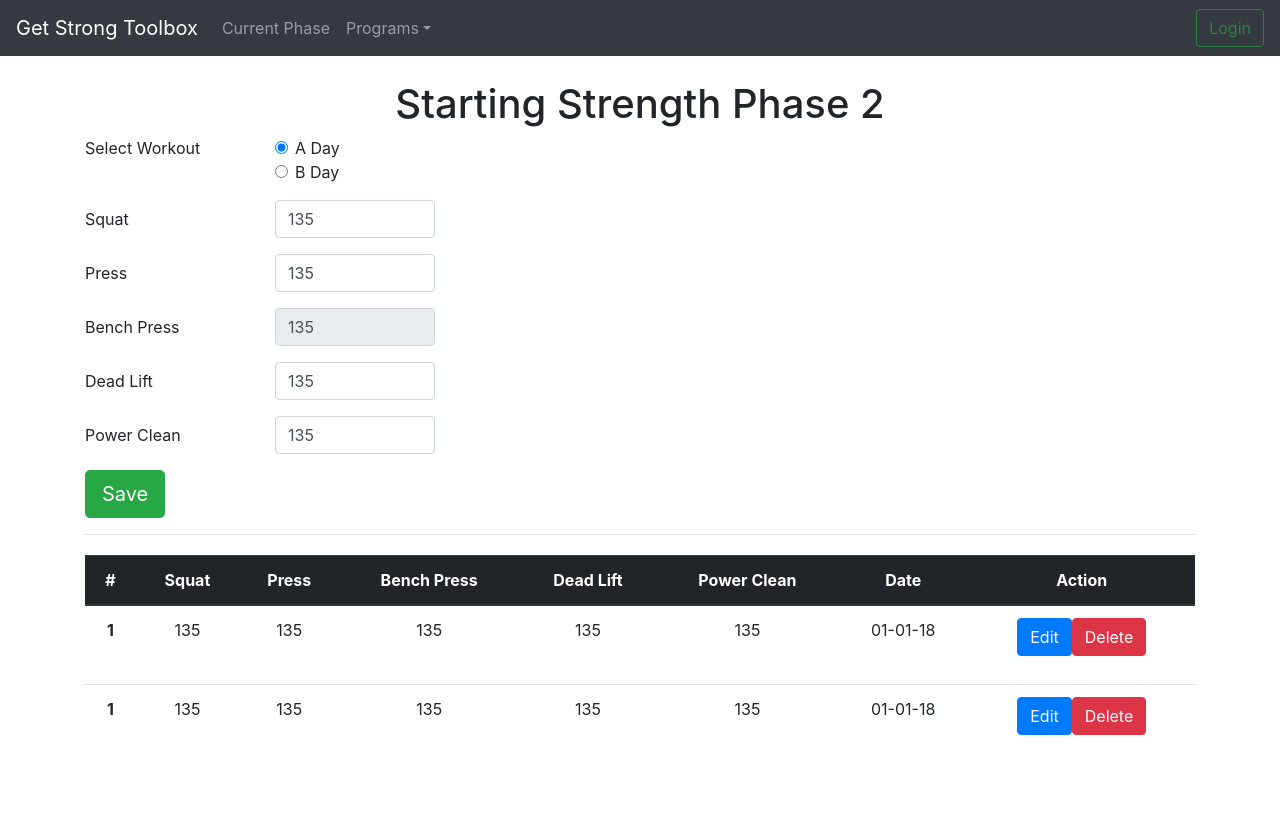
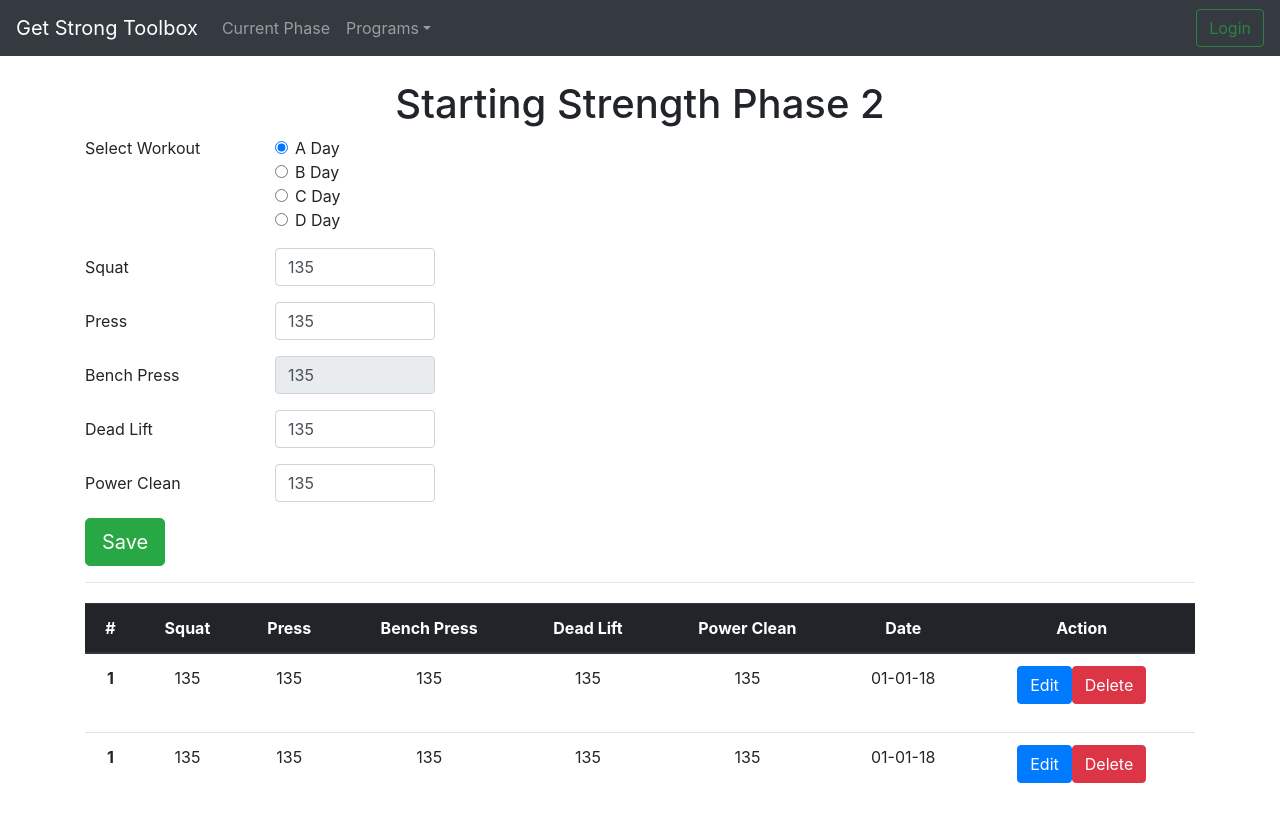
Before and after one commit to lbuthman/get-strong, an Angular app in the folder src/main/frontend/: page /programs/starting-strength/phase2 in a window 1280 px wide. Shown: the top 822 px of the page. Before the commit the page ends 800 px from the top, so only its background shows below. Built offline with nearby package versions, Linux system fonts and the light colour scheme.

Commit message:
[feat] Conditionally render C and D days depending on phase

```diff
--- a/src/main/frontend/src/app/program/starting-strong/phase-form/phase-form.component.html
+++ b/src/main/frontend/src/app/program/starting-strong/phase-form/phase-form.component.html
@@ -13,6 +13,18 @@
           <input class="form-check-input" type="radio" name="gridRadios" id="gridRadios2" value="option2">
           <label class="form-check-label" for="gridRadios2">
             B Day
+          </label>
+        </div>
+        <div *ngIf="phase === 'phase2'|| phase === 'phase3'" class="form-check">
+          <input class="form-check-input" type="radio" name="gridRadios" id="gridRadios3" value="option3">
+          <label class="form-check-label" for="gridRadios3">
+            C Day
+          </label>
+        </div>
+        <div *ngIf="phase === 'phase2'|| phase === 'phase3'" class="form-check">
+          <input class="form-check-input" type="radio" name="gridRadios" id="gridRadios4" value="option5">
+          <label class="form-check-label" for="gridRadios4">
+            D Day
           </label>
         </div>
       </div>
```
